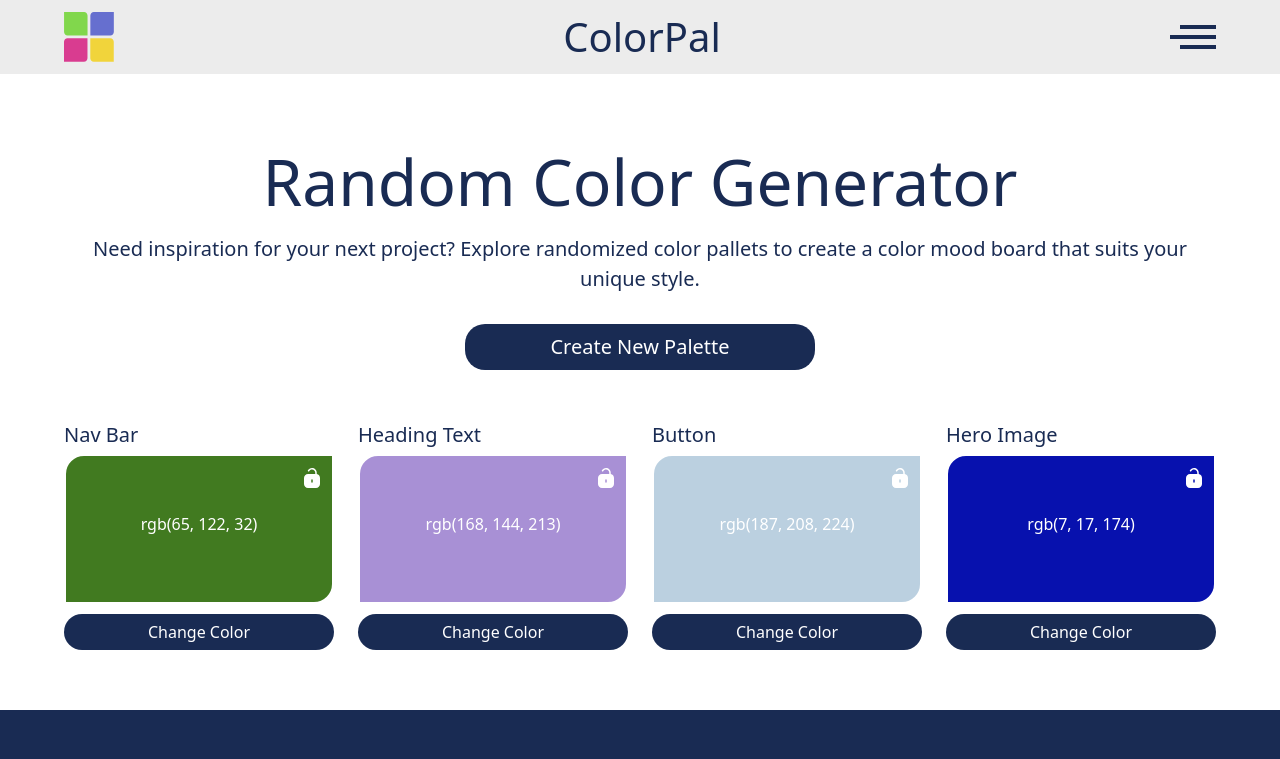
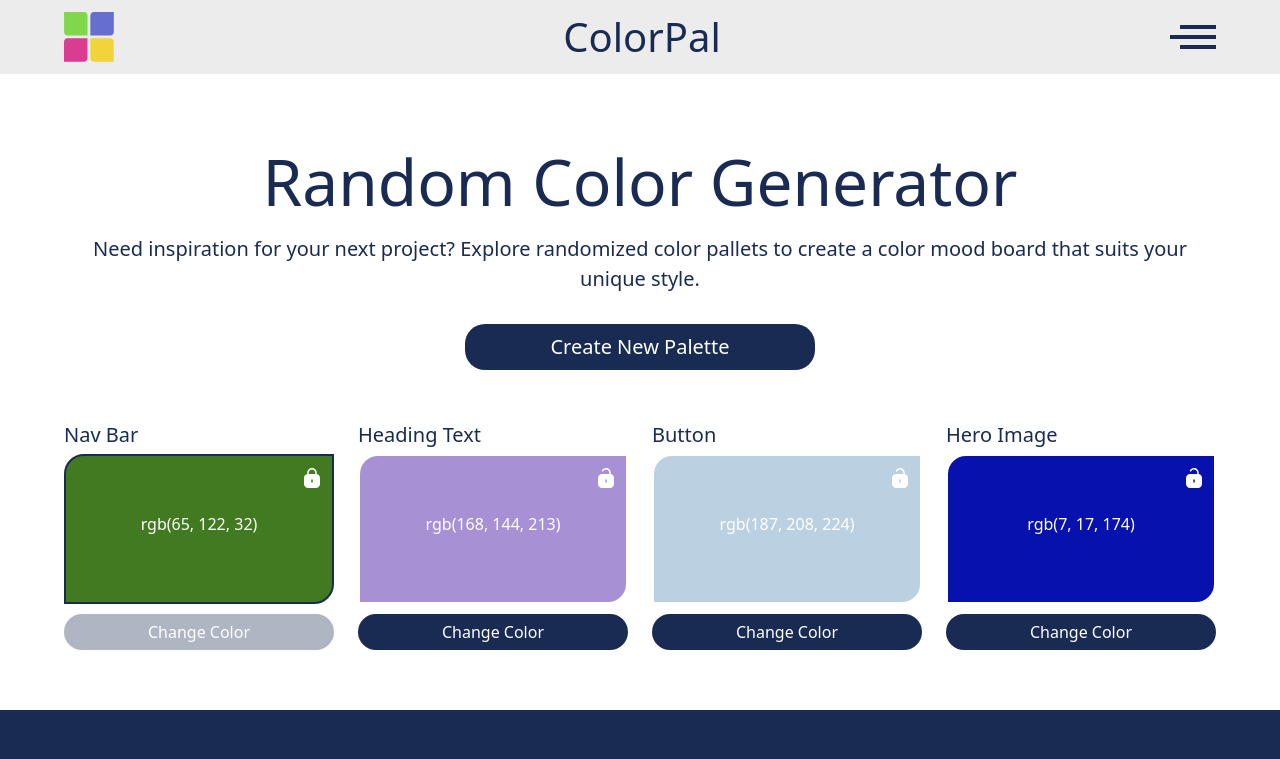
Before and after one commit to 1anya1/color-generator, a website with bundled scripts: page index.html in a window 1280 px wide. Both pictures are taken after a click on the element 312 px from the left and 475 px from the top of the page. Shown: the top 759 px of the page. Built offline with nearby package versions, Linux system fonts and the light colour scheme.

Commit message:
updated lock for ios

```diff
--- a/js/main.js
+++ b/js/main.js
@@ -70,14 +70,15 @@ function lock(e) {
   // lockButton(e);
 }
 function lockScreen(e) {
-  console.log(e);
-  e.path[2].children[2].classList.toggle("locked");
-  e.path[1].classList.toggle("locked");
-  e.path[0].classList.toggle("locked");
-
-  e.path[0].classList.contains("locked")
-    ? (e.path[0].innerHTML = solidUnlock)
-    : (e.path[0].innerHTML = solidLock);
+  const button = e.target.parentNode.parentNode.children[2];
+  const svg = e.target;
+  const box = e.target.parentElement;
+  button.classList.toggle("locked");
+  box.classList.toggle("locked");
+  svg.classList.toggle("locked");
+  svg.classList.contains("locked")
+    ? (svg.innerHTML = solidUnlock)
+    : (svg.innerHTML = solidLock);
 }
 
 function randomColorPalletCreation() {
@@ -144,10 +145,6 @@ const pallete = document.getElementsByClassName("color");
 const lockColor = document.getElementsByClassName("lockSVG");
 [...lockColor].forEach((el) => {
   el.addEventListener("click", lock);
-  el.addEventListener("touchstart", () => {});
-  el.addEventListener("touchend", () => {});
-  el.addEventListener("touchcancel", () => {});
-  el.addEventListener("touchmove", () => {});
 });
 
 const links = document.getElementsByClassName("nav-links");
--- a/styles/main.scss
+++ b/styles/main.scss
@@ -104,6 +104,8 @@ body.open {
           height: 24px;
           width: 24px;
           z-index: 1;
+          cursor: pointer;
+
           svg {
             position: relative;
             z-index: -1;
@@ -114,13 +116,7 @@ body.open {
         }
       }
     }
-    .lockSVG.locked {
-      svg {
-        path {
-          fill: $secondary;
-        }
-      }
-    }
+
     .color {
       width: 100%;
       margin: 0 auto;
```
Also changed, not shown: styles/main.css, 1 other file.
